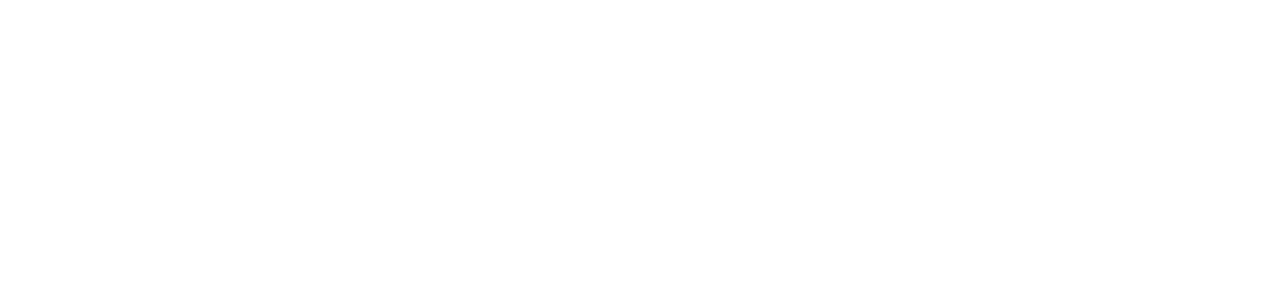
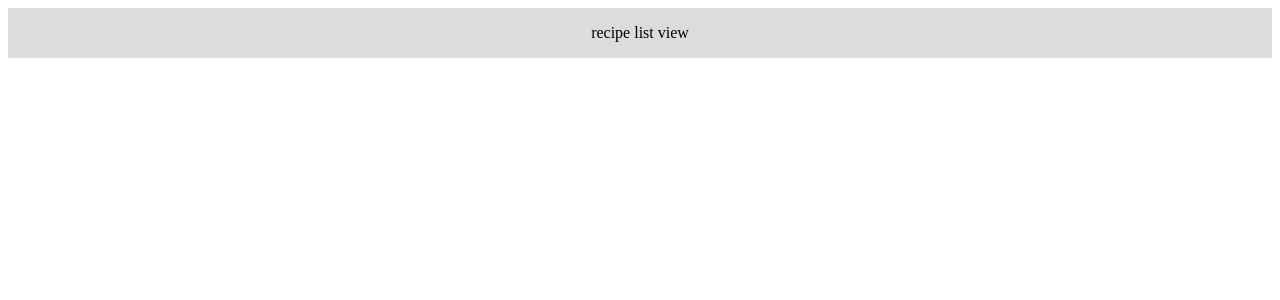
Before and after one commit to El-Nha-Cook/PlateMateApp, a Vue app: page /recipes in a window 1280 px wide. Before the commit this address had no page. Shown: the top 300 px of the page. Built offline with nearby package versions, Linux system fonts and the light colour scheme; the HTML template or start-up script is replaced by a standard one.

Commit message:
Implement starter routing plan with stand-in components

```diff
--- /dev/null
+++ b/src/components/GroceryList.vue
@@ -0,0 +1,3 @@
+<script setup lang="ts"></script>
+
+<template><p>grocery list component</p></template>
--- /dev/null
+++ b/src/components/MealDayCard.vue
@@ -0,0 +1,3 @@
+<script setup lang="ts"></script>
+
+<template><p>meal day card component</p></template>
--- /dev/null
+++ b/src/components/MealPlanner.vue
@@ -0,0 +1,3 @@
+<script setup lang="ts"></script>
+
+<template><p>meal planner component</p></template>
--- /dev/null
+++ b/src/components/Recipe.vue
@@ -0,0 +1,3 @@
+<script setup lang="ts"></script>
+
+<template><p>recipe card component</p></template>
--- /dev/null
+++ b/src/components/RecipeList.vue
@@ -0,0 +1,3 @@
+<script setup lang="ts"></script>
+
+<template><p>recipe list view</p></template>
--- /dev/null
+++ b/src/layouts/RecipesLayout.vue
@@ -0,0 +1,32 @@
+<script setup lang="ts">
+import { RouterView } from "vue-router";
+
+</script>
+
+<template>
+    <div class="recipes-layout-wrapper">
+        <!-- header component  -->
+        <!-- nav component -->
+        <main class="recipes-layout">
+            <RouterView />
+        </main>
+        <!-- footer component  -->
+    </div>
+</template>
+
+<style>
+/* temporary styling  */
+.recipes-layout-wrapper {
+    margin: 0;
+    padding: 0;
+}
+.recipes-layout {
+    display: flex;
+    flex-direction: column;
+    background-color: gainsboro;
+    align-items: center;
+    flex: 1;
+    gap: 1rem;
+
+}
+</style>
```
Also changed, not shown: src/main.ts (+8 -9 lines), src/router/index.ts (+19 -6 lines), 1 other file (tests, documents, lock files or other folders).
